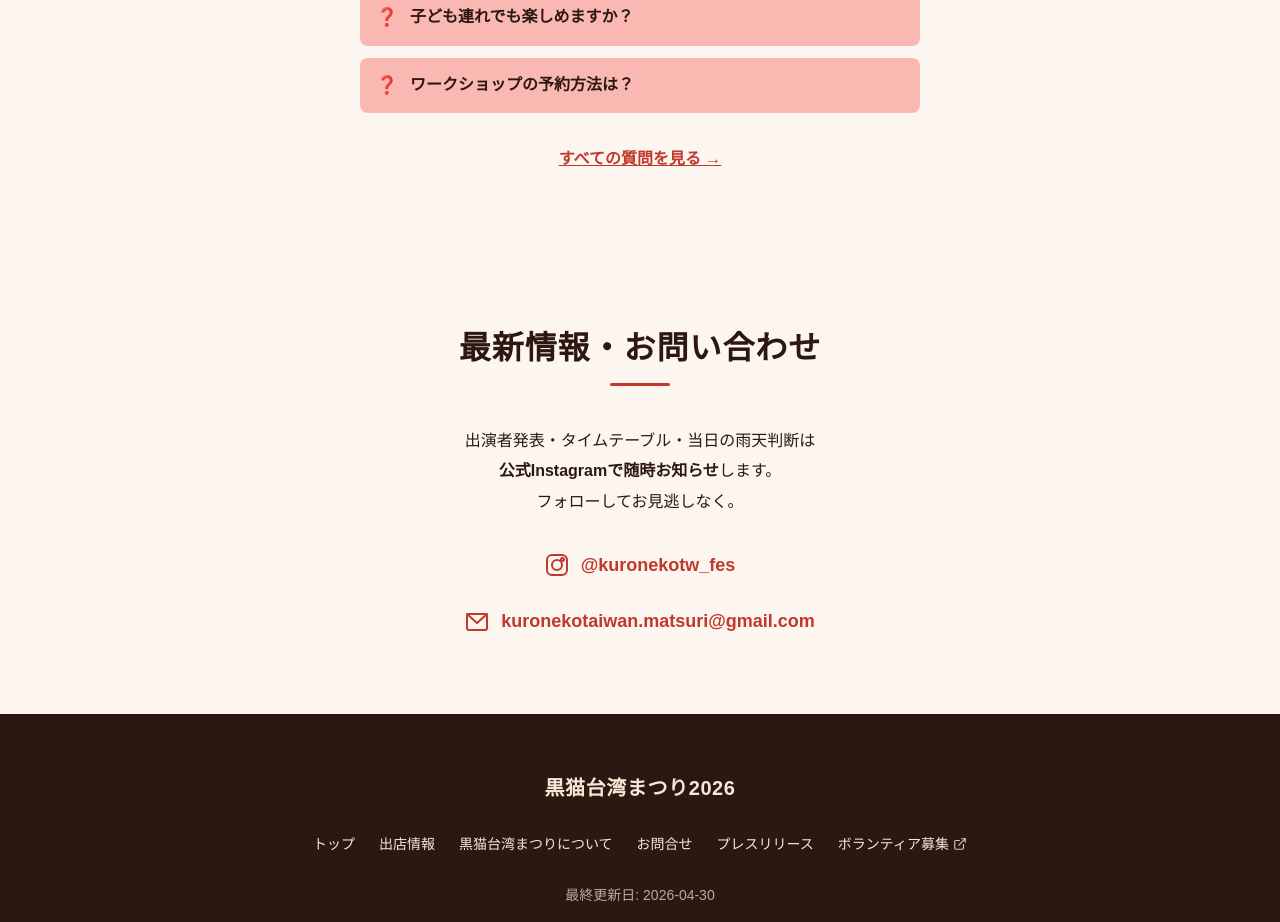
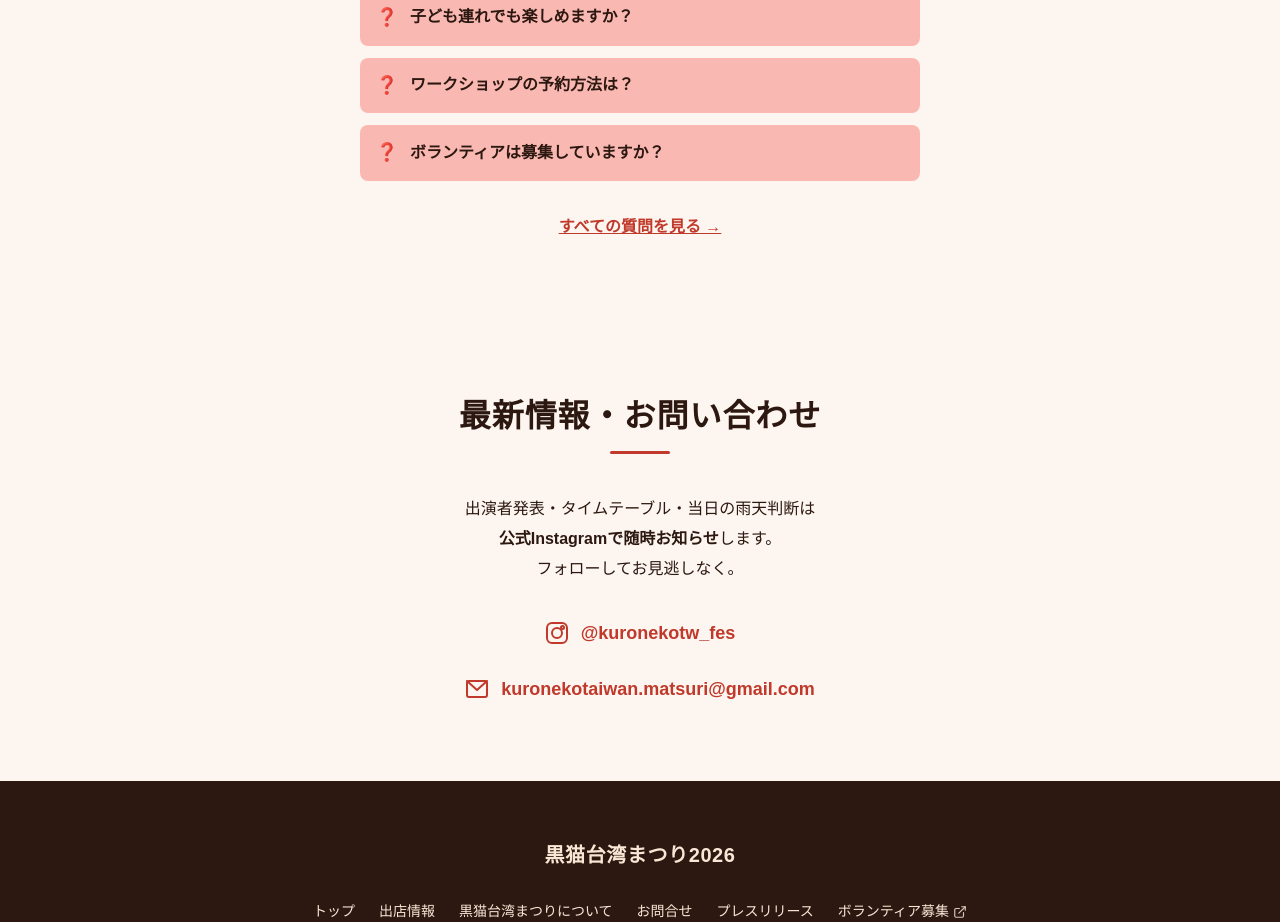
Before and after one commit to kuronekotaiwan-matsuri/y2026, a Next.js app: page / in a window 1280 px wide. Shown: the part 2900-3822 px from the top of the page. Built offline with nearby package versions, Linux system fonts and the light colour scheme; a web font is replaced by a local one.

Commit message:
feat(home): FAQ誘導にボランティア募集の質問を追加
トップのFaqTeaserSectionに5つ目の項目として
「ボランティアは募集していますか？」を表示し、
詳細は/contact-usのFAQへ誘導する。

```diff
--- a/src/components/home/FaqTeaserSection/FaqTeaserSection.tsx
+++ b/src/components/home/FaqTeaserSection/FaqTeaserSection.tsx
@@ -12,6 +12,7 @@ const TEASER_QUESTIONS = [
   '駐車場・駐輪場はありますか？',
   '子ども連れでも楽しめますか？',
   'ワークショップの予約方法は？',
+  'ボランティアは募集していますか？',
 ] as const;
 
 /**
```
